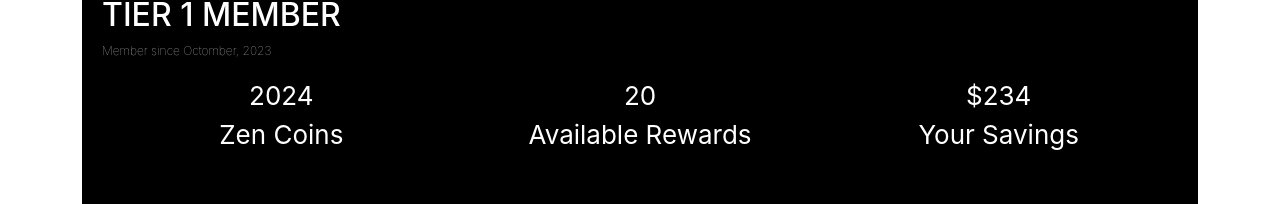
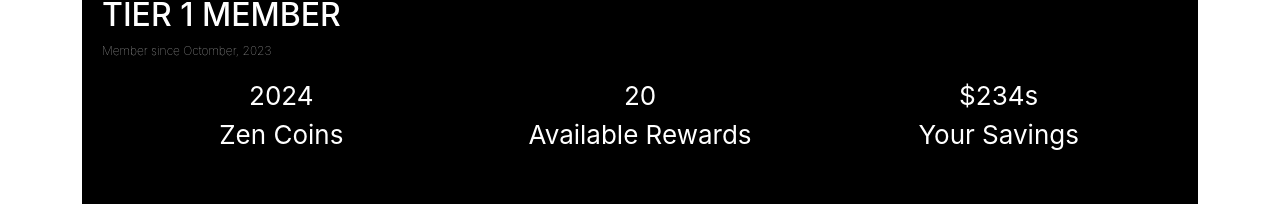
Before and after one commit to ShrutiMoradiy/new-projrct, a React (Create React App) app: page / in a window 1280 px wide. Shown: the part 114-318 px from the top of the page. Built offline with nearby package versions, Linux system fonts and the light colour scheme.

Commit message:
add fist commit

```diff
--- a/src/App.js
+++ b/src/App.js
@@ -24,7 +24,7 @@ function App() {
                   <div class="col">Available Rewards</div>
                 </div>
               </div>
-              <div class="col">$234
+              <div class="col">$234s
                 <div class="row">
                   <div class="col">Your Savings</div>
                 </div>
```
